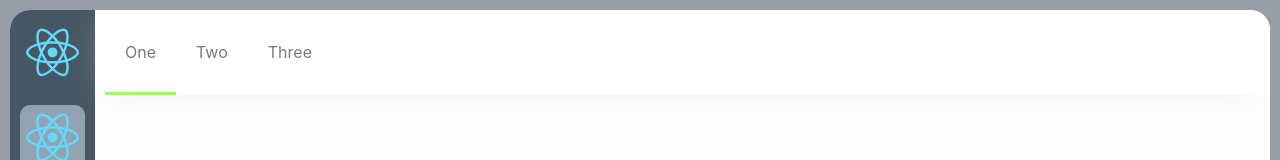
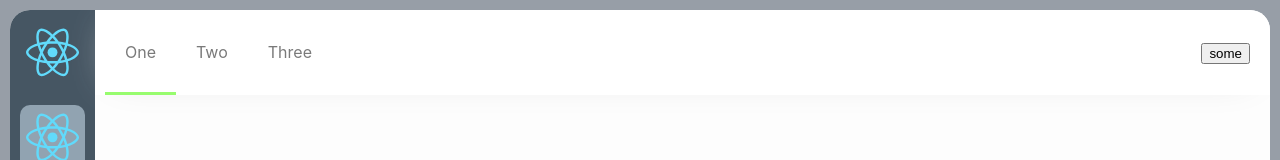
Before and after one commit to burtsevdmitry/skin_frame, a React (Create React App) app: page / in a window 1280 px wide. Shown: the top 160 px of the page. Built offline with nearby package versions, Linux system fonts and the light colour scheme.

Commit message:
New project

```diff
--- a/src/App.js
+++ b/src/App.js
@@ -30,6 +30,7 @@ function App() {
                         { title: 'Two', url: '../one/two', exact: true },
                         { title: 'Three', url: '../one/three', exact: true },
                     ]}
+                    itemsRight={[{ component: <button>some</button> }]}
                 />
             </div>
         </div>
--- a/src/skin-frame/top-menu.css
+++ b/src/skin-frame/top-menu.css
@@ -7,29 +7,40 @@
   background-color: white;
   box-shadow: 0 0 40px -20px #d9d9d9;
 }
-.top-menu .top-menu_items {
+.top-menu .top-menu_items,
+.top-menu .top-menu_right {
   display: flex;
   flex-direction: row;
   padding-left: 10px;
 }
-.top-menu .top-menu_items .top-menu_item {
+.top-menu .top-menu_items .top-menu_item,
+.top-menu .top-menu_right .top-menu_item {
   height: 85px;
   line-height: 85px;
   padding: 0 20px;
   cursor: pointer;
 }
-.top-menu .top-menu_items .top-menu_item a {
+.top-menu .top-menu_items .top-menu_item a,
+.top-menu .top-menu_right .top-menu_item a {
   display: block;
   height: 85px;
   line-height: 85px;
   text-decoration: none;
   color: #7a7a7a;
 }
-.top-menu .top-menu_items .top-menu_item:hover {
+.top-menu .top-menu_items .top-menu_item:hover,
+.top-menu .top-menu_right .top-menu_item:hover {
   background-color: #fafafa;
 }
-.top-menu .top-menu_items .top-menu_item__active {
+.top-menu .top-menu_items .top-menu_item__active,
+.top-menu .top-menu_right .top-menu_item__active {
   border-bottom: 3px solid #97fc6e;
   height: calc(85px - 3px);
 }
+.top-menu .top-menu_items .top-menu_component,
+.top-menu .top-menu_right .top-menu_component {
+  height: 85px;
+  line-height: 85px;
+  padding: 0 20px;
+}
 /*# sourceMappingURL=top-menu.css.map */
--- a/src/skin-frame/top-menu.js
+++ b/src/skin-frame/top-menu.js
@@ -17,14 +17,13 @@ const TopMenu = ({ items, itemsRight }) => {
 
     return (
         <div className={'top-menu'}>
+            {items && items.length > 0 ? (
                 <div className={'top-menu_items'}>
-                {items && items.length > 0
-                    ? items.map((item, idx) => {
+                    {items.map((item, idx) => {
                         const active =
                             (item.exact &&
                                 item.url.endsWith(location.pathname)) ||
-                              (!item.exact &&
-                                  location.pathname.indexOf(item.url))
+                            (!item.exact && location.pathname.indexOf(item.url))
                         return (
                             <div
                                 key={idx}
@@ -40,10 +39,20 @@ const TopMenu = ({ items, itemsRight }) => {
                                 </NavLink>
                             </div>
                         )
-                      })
-                    : null}
+                    })}
                 </div>
-            <div className={'top-menu_right'}></div>
+            ) : null}
+            {itemsRight && itemsRight.length > 0 ? (
+                <div className={'top-menu_right'}>
+                    {itemsRight.map((item, idx) => {
+                        return (
+                            <div key={idx} className={'top-menu_component'}>
+                                {item.component}
+                            </div>
+                        )
+                    })}
+                </div>
+            ) : null}
         </div>
     )
 }
```
Also changed, not shown: src/skin-frame/top-menu.less (+8 -1 lines), 1 other file (tests, documents, lock files or other folders). Lines whose indentation alone changed are shown as unchanged.
